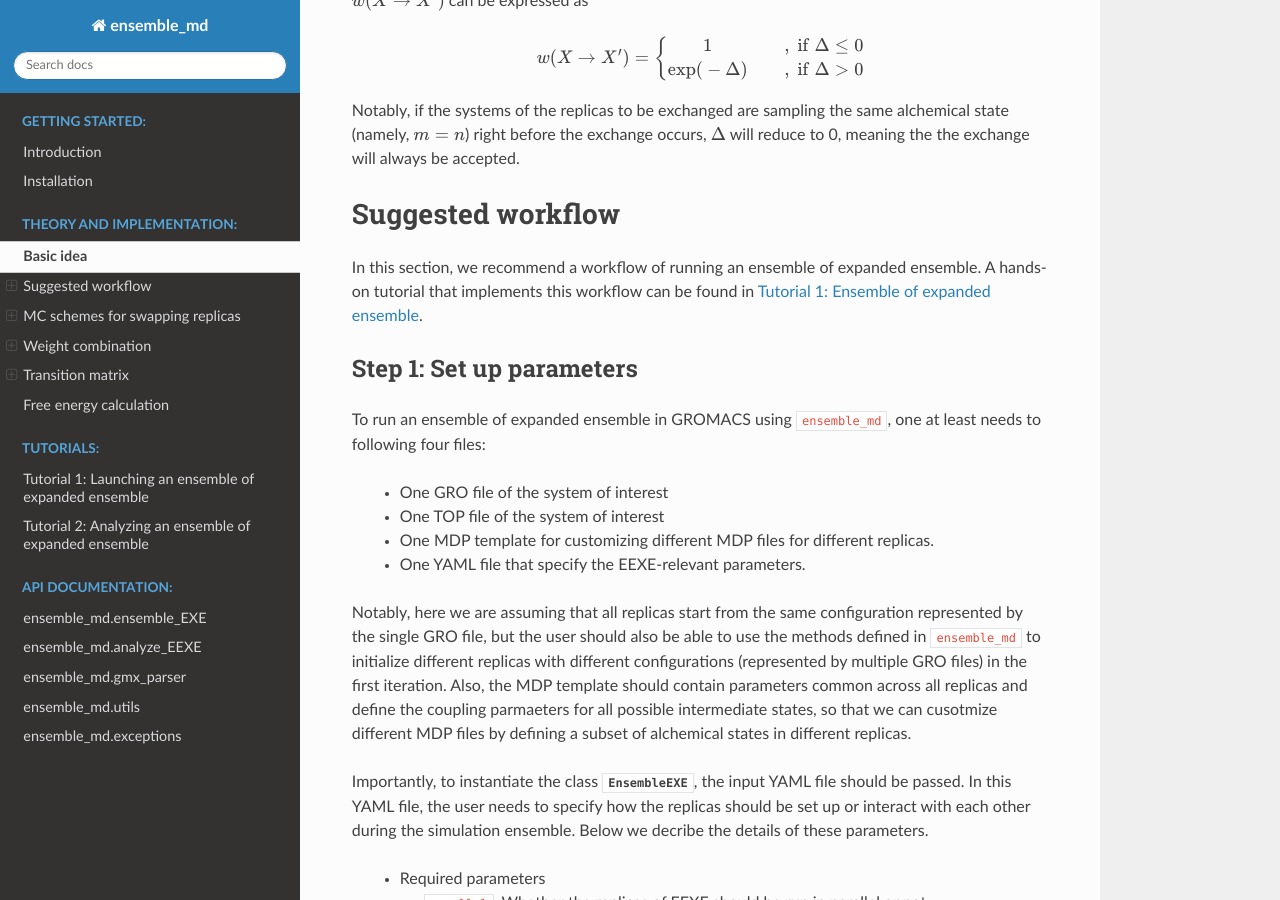
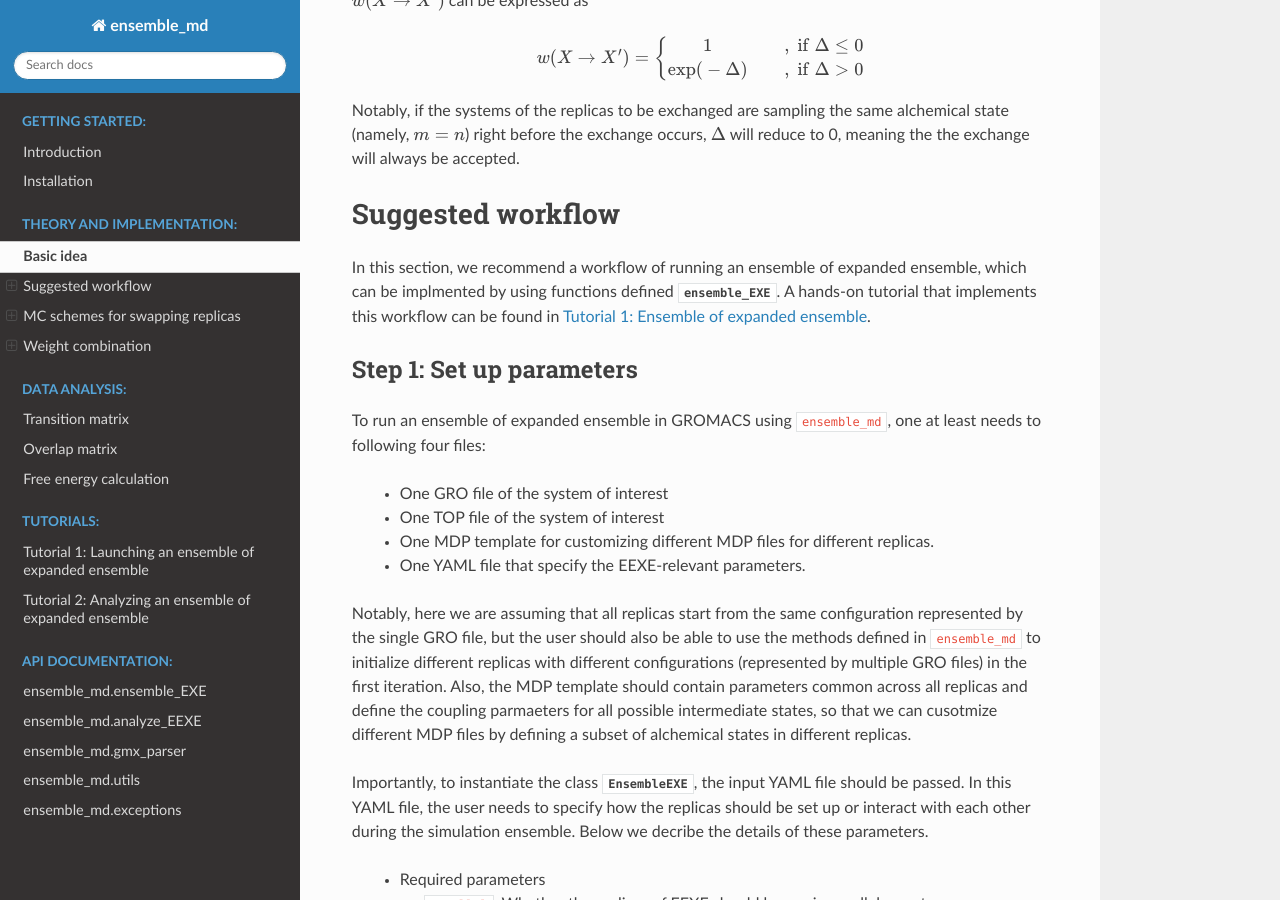
Before and after one commit to wehs7661/ensemble_md, a Sphinx documentation site: the page built from docs/theory_implementation.rst, in a window 1280 px wide and 900 px high, scrolled down 2203 px. Built offline with Sphinx 7.4.7 and the Read the Docs theme 2.0.0, drawn with Linux system fonts in a browser that asks for light colours; some of the changed text lies outside the part shown.

Commit message:
Improved and restructured the documentation

```diff
--- a/docs/index.rst
+++ b/docs/index.rst
@@ -22,6 +22,11 @@
    :caption: Theory and implementation:
 
 .. toctree::
+   analysis
+   :maxdepth: 2
+   :caption: Data analysis:
+
+.. toctree::
    examples/run_EEXE
    examples/analyze_EEXE
    :maxdepth: 2
--- a/docs/theory_implementation.rst
+++ b/docs/theory_implementation.rst
@@ -122,7 +122,8 @@
 
 Suggested workflow
 ==================
-In this section, we recommend a workflow of running an ensemble of expanded ensemble.
+In this section, we recommend a workflow of running an ensemble of expanded ensemble, which can be
+implmented by using functions defined :class:`ensemble_EXE`.
 A hands-on tutorial that implements this workflow can be found in `Tutorial 1: Ensemble of expanded ensemble`_.
 
 .. _`Tutorial 1: Ensemble of expanded ensemble`: examples/EEXE_tutorial.ipynb
```
Also changed, not shown: other parts of docs/theory_implementation.rst (+0 -14 lines), docs/analysis.rst (added, +16 -0 lines), 2 other files.
